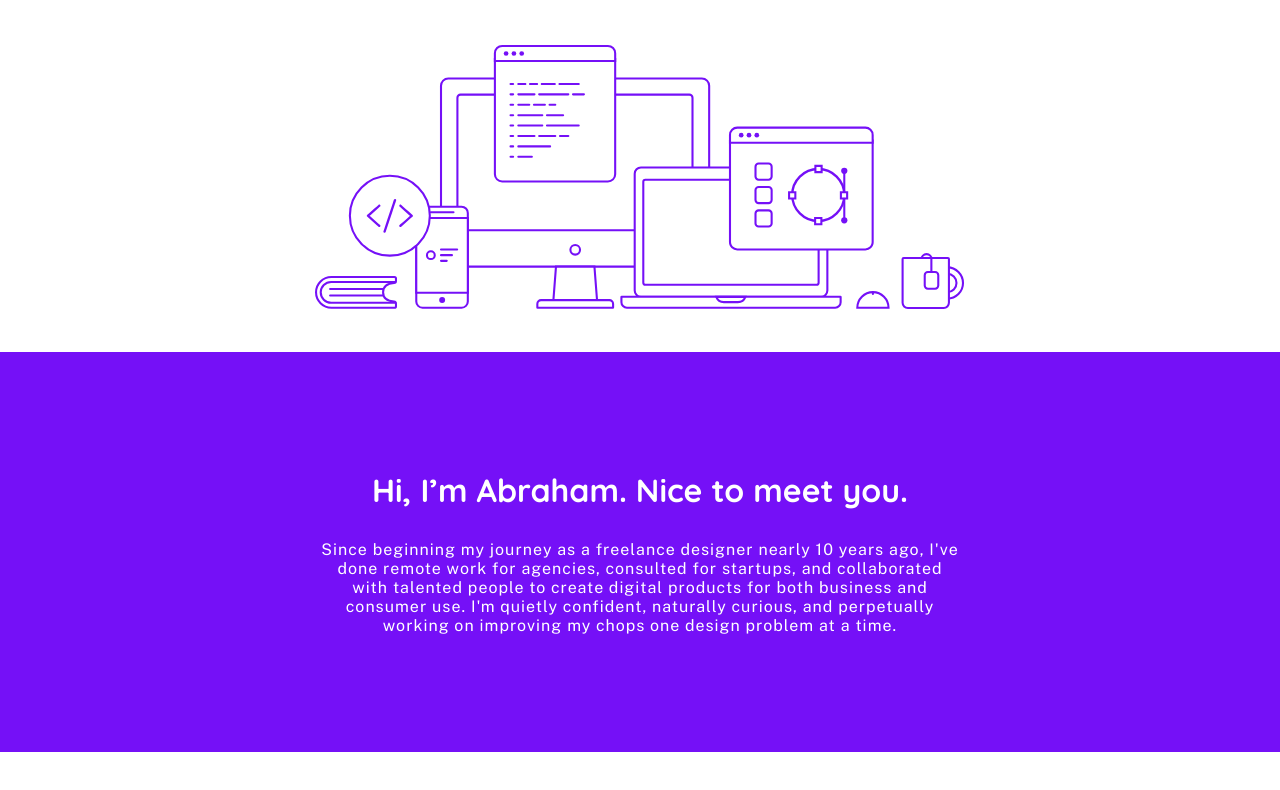
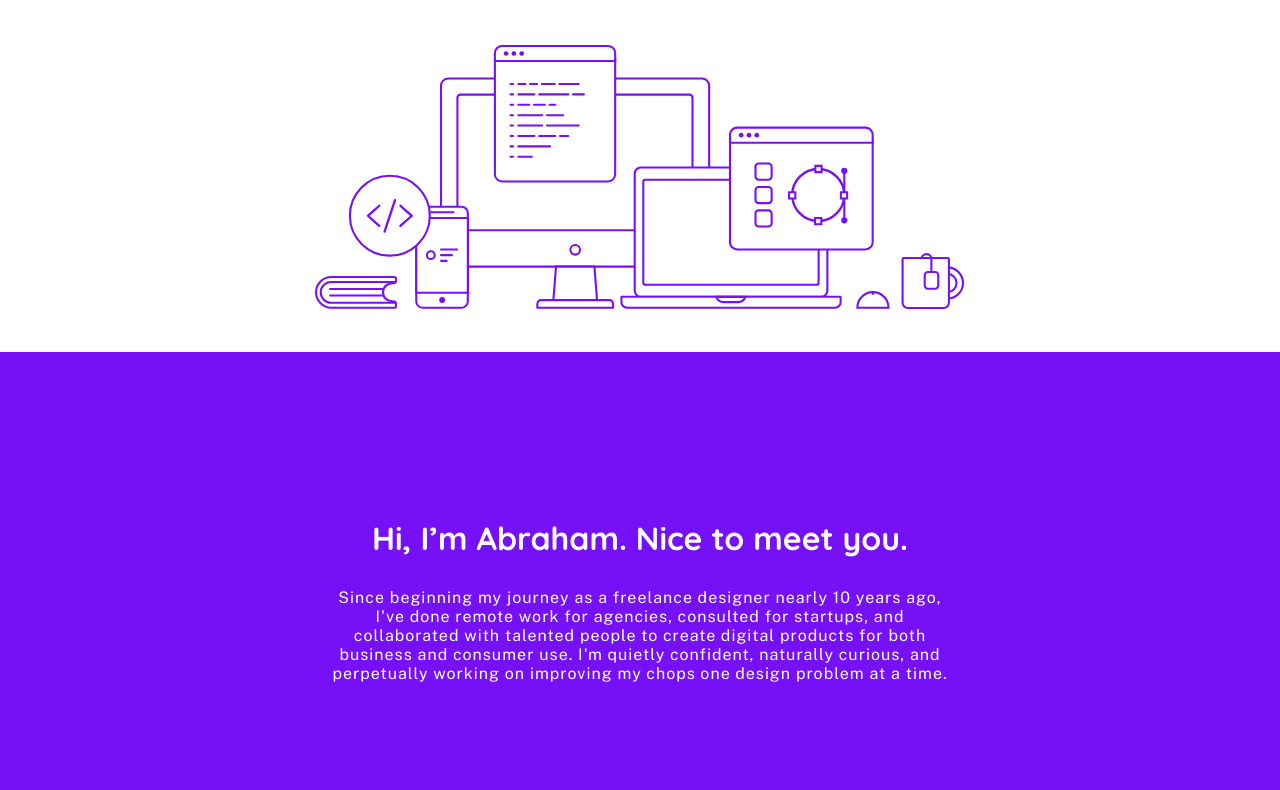
Before and after one commit to Abraham-maker/Abraham-Moreno, a React (Create React App) app: page / in a window 1280 px wide. Shown: the part 518-1308 px from the top of the page. Before the commit the page ends 1270 px from the top, so only its background shows below. Built offline with nearby package versions, Linux system fonts and the light colour scheme.

Commit message:
arreglos en el padding del about

```diff
--- a/src/components/about/About.css
+++ b/src/components/about/About.css
@@ -6,6 +6,7 @@
     background-color: #7510f7;
     height: 50vh;
     gap: 30px;
+    padding: 3rem 1.5rem;
 }
 
 .about__title {
```
